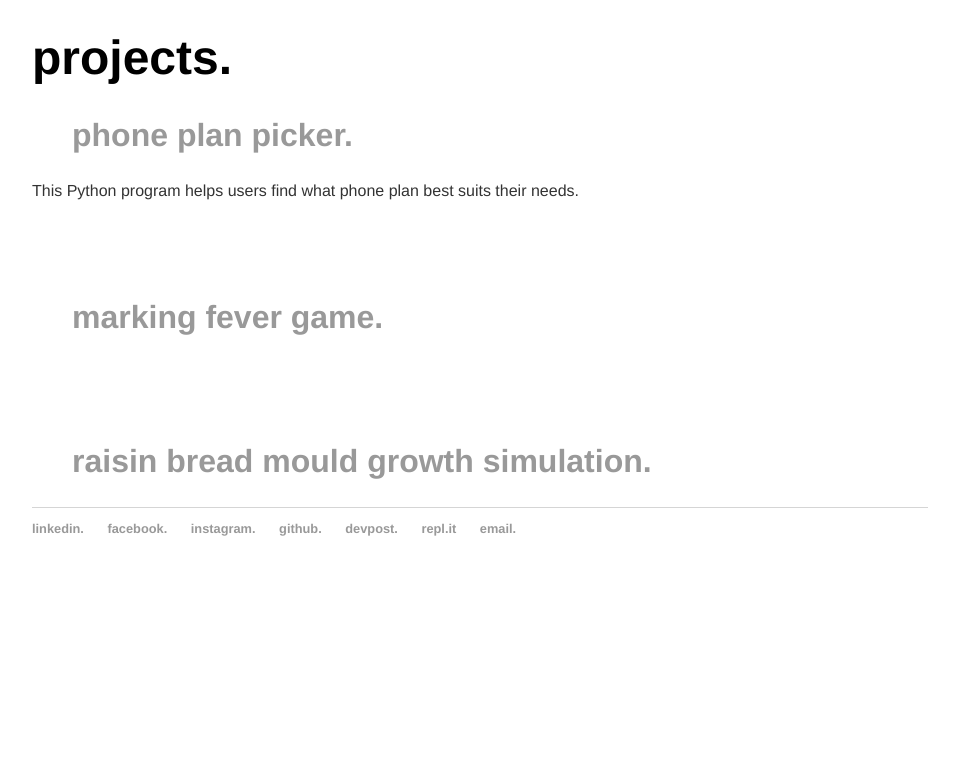
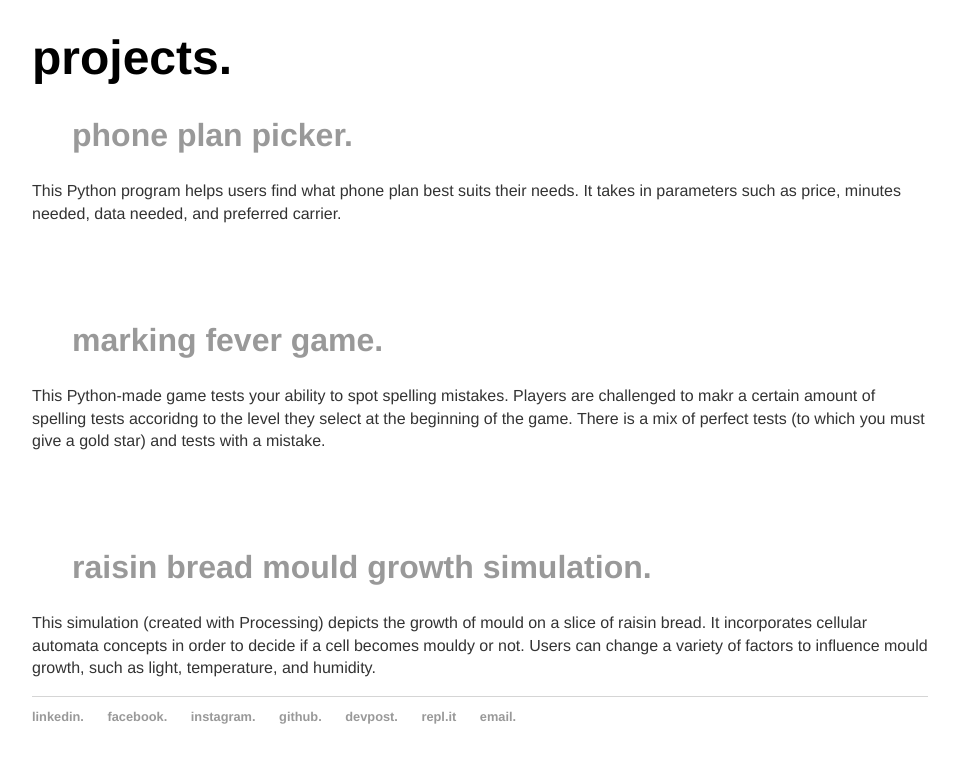
Before and after one commit to tabithawong/tabithawong.github.io, a plain HTML site: page projects.html in a window 1280 px wide. Shown: the part 158-920 px from the top of the page, without its empty margins (160-1118 px from the left). Before the commit the page ends 800 px from the top, so only its background shows below. Drawn offline with Linux system fonts and the light colour scheme.

Commit message:
projects update

```diff
--- a/main.css
+++ b/main.css
@@ -51,7 +51,7 @@ footer {
     font-size: .8em;
 }
 ul.posts {
-    margin: 20px auto 40px;
+    /*margin: 20px auto 40px;*/
     font-size: 1.5em;
 }
 ul.posts li {
--- a/projects.html
+++ b/projects.html
@@ -33,19 +33,21 @@
                         <h2>phone plan picker.</h2>
                     </a>
                 </ul>
-                <p>This Python program helps users find what phone plan best suits their needs.</p>
+                <p>This Python program helps users find what phone plan best suits their needs. It takes in parameters such as price, minutes needed, data needed, and preferred carrier.</p>
                 <br><br><br>
                 <ul>
                     <a class="grow" href="https://github.com/tabithawong/marking-fever-game">
                         <h2>marking fever game.</h2>
                     </a>
                 </ul>
+                <p>This Python-made game tests your ability to spot spelling mistakes. Players are challenged to makr a certain amount of spelling tests accoridng to the level they select at the beginning of the game. There is a mix of perfect tests (to which you must give a gold star) and tests with a mistake.</p>
                 <br><br><br>
                 <ul>
                     <a class="grow" href="https://github.com/tabithawong/raisin-mould-simulation">
                         <h2>raisin bread mould growth simulation.</h2>
                     </a>
                 </ul>
+                <p>This simulation (created with Processing) depicts the growth of mould on a slice of raisin bread. It incorporates cellular automata concepts in order to decide if a cell becomes mouldy or not. Users can change a variety of factors to influence mould growth, such as light, temperature, and humidity. </p>
     		</div><!-- /.blurb -->
 		</div><!-- /.container -->
 		<footer>
```
